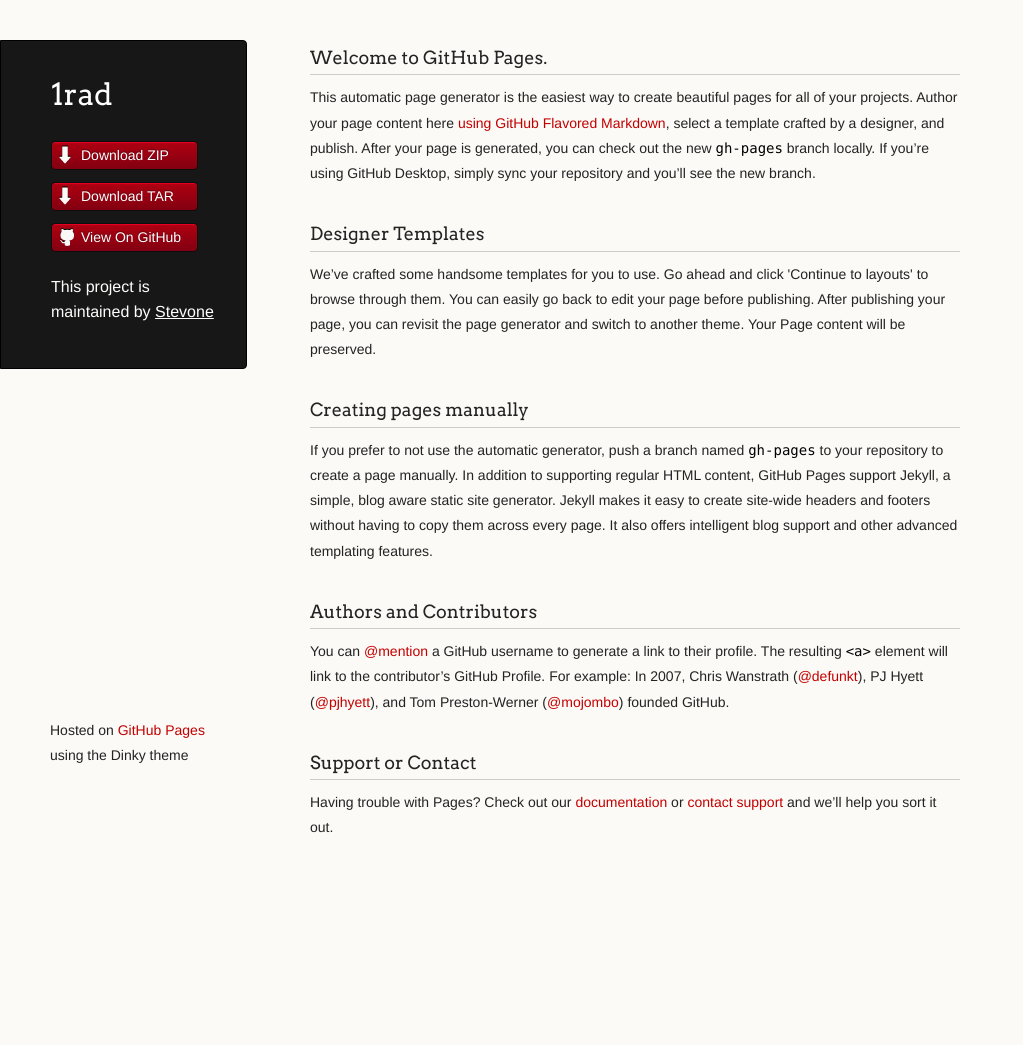
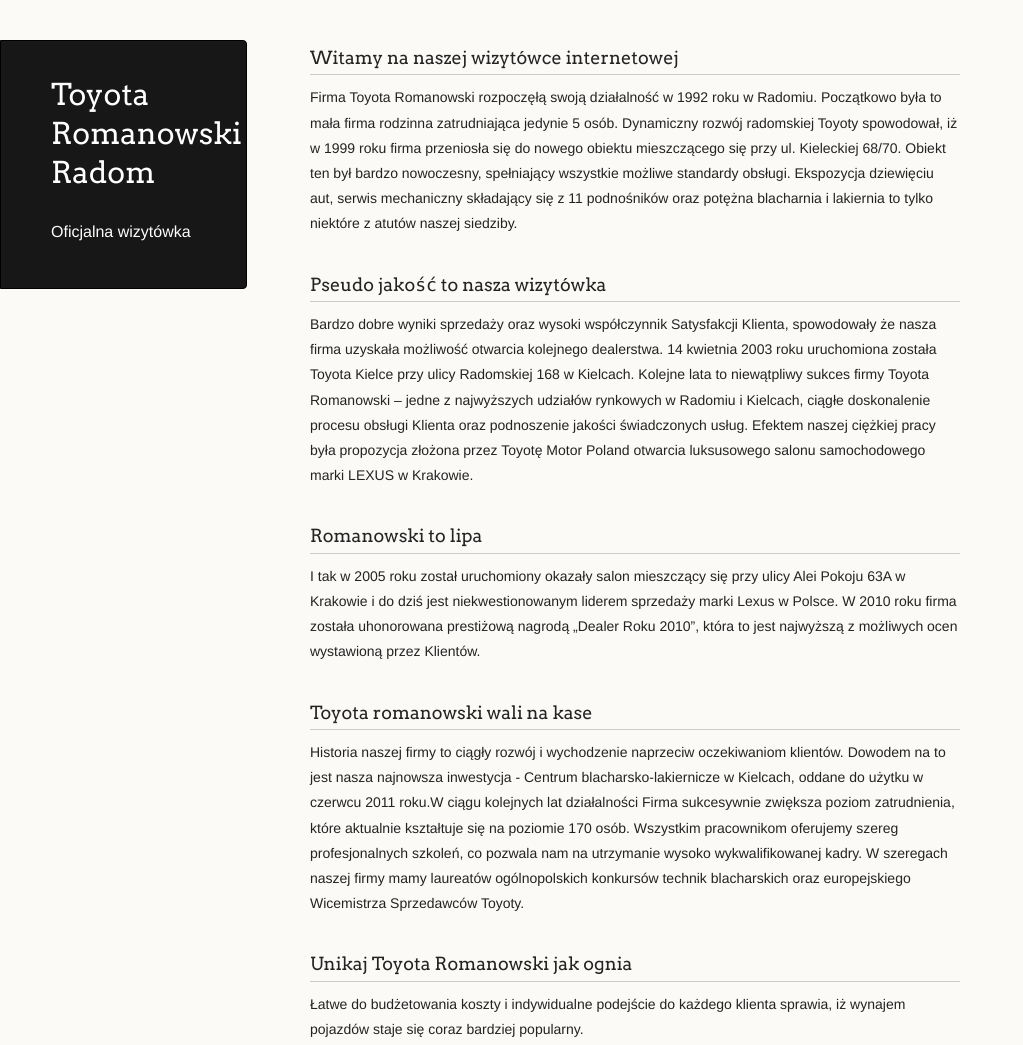
Before and after one commit to Stevone/1rad, a plain HTML site: page index.html in a window 1280 px wide. Shown: the whole page, without its empty margins (0-1023 px from the left). Before the commit the page ends 913 px from the top, so only its background shows below. Drawn offline with Linux system fonts and the light colour scheme.

Commit message:
Update index.html

```diff
--- a/index.html
+++ b/index.html
@@ -1,12 +1,9 @@
-<!doctype html>
 <html>
-  <head>
+<head>
     <meta charset="utf-8">
     <meta http-equiv="X-UA-Compatible" content="chrome=1">
     <title>1rad by Stevone</title>
-
     <link rel="stylesheet" href="stylesheets/styles.css">
-    <link rel="stylesheet" href="stylesheets/github-light.css">
     <script src="javascripts/scale.fix.js"></script>
     <meta name="viewport" content="width=device-width, initial-scale=1, user-scalable=no">
     <!--[if lt IE 9]>
@@ -16,50 +13,44 @@
   <body>
     <div class="wrapper">
       <header>
-        <h1 class="header">1rad</h1>
+        <h1 class="header">Toyota Romanowski Radom</h1>
         <p class="header"></p>
 
-        <ul>
-          <li class="download"><a class="buttons" href="https://github.com/Stevone/1rad/zipball/master">Download ZIP</a></li>
-          <li class="download"><a class="buttons" href="https://github.com/Stevone/1rad/tarball/master">Download TAR</a></li>
-          <li><a class="buttons github" href="https://github.com/Stevone/1rad">View On GitHub</a></li>
-        </ul>
 
-        <p class="header">This project is maintained by <a class="header name" href="https://github.com/Stevone">Stevone</a></p>
+
+        <p class="header">Oficjalna wizytówka</p>
 
 
       </header>
       <section>
         <h3>
-<a id="welcome-to-github-pages" class="anchor" href="#welcome-to-github-pages" aria-hidden="true"><span aria-hidden="true" class="octicon octicon-link"></span></a>Welcome to GitHub Pages.</h3>
+Witamy na naszej wizytówce internetowej</h3>
 
-<p>This automatic page generator is the easiest way to create beautiful pages for all of your projects. Author your page content here <a href="https://guides.github.com/features/mastering-markdown/">using GitHub Flavored Markdown</a>, select a template crafted by a designer, and publish. After your page is generated, you can check out the new <code>gh-pages</code> branch locally. If you’re using GitHub Desktop, simply sync your repository and you’ll see the new branch.</p>
+<p>Firma Toyota Romanowski rozpoczęłą swoją działalność w 1992 roku w Radomiu. Początkowo była to mała firma rodzinna zatrudniająca jedynie 5 osób. Dynamiczny rozwój radomskiej Toyoty spowodował, iż w 1999 roku firma przeniosła się do nowego obiektu mieszczącego się przy ul. Kieleckiej 68/70. Obiekt ten był bardzo nowoczesny, spełniający wszystkie możliwe standardy obsługi. Ekspozycja dziewięciu aut, serwis mechaniczny składający się z 11 podnośników oraz potężna blacharnia i lakiernia to tylko niektóre z atutów naszej siedziby.</p>
+
+<h3>Pseudo jakość to nasza wizytówka</h3>
+
+<p>Bardzo dobre wyniki sprzedaży oraz wysoki współczynnik Satysfakcji Klienta, spowodowały że nasza firma uzyskała możliwość otwarcia kolejnego dealerstwa. 14 kwietnia 2003 roku uruchomiona została Toyota Kielce przy ulicy Radomskiej 168 w Kielcach. Kolejne lata to niewątpliwy sukces firmy Toyota Romanowski – jedne z najwyższych udziałów rynkowych w Radomiu i Kielcach, ciągłe doskonalenie procesu obsługi Klienta oraz podnoszenie jakości świadczonych usług. Efektem naszej ciężkiej pracy była propozycja złożona przez Toyotę Motor Poland otwarcia luksusowego salonu samochodowego marki LEXUS w Krakowie.</p>
+
+<h3>Romanowski to lipa</h3>
+
+<p> I tak w 2005 roku został uruchomiony okazały salon mieszczący się przy ulicy Alei Pokoju 63A w Krakowie i do dziś jest niekwestionowanym liderem sprzedaży marki Lexus w Polsce. W 2010 roku firma została uhonorowana prestiżową nagrodą „Dealer Roku 2010”, która to jest najwyższą z możliwych ocen wystawioną przez Klientów.</p>
+
+<h3>Toyota romanowski wali na kase</h3>
+
+<p>Historia naszej firmy to ciągły rozwój i wychodzenie naprzeciw oczekiwaniom klientów. Dowodem na to jest nasza najnowsza inwestycja - Centrum blacharsko-lakiernicze w Kielcach, oddane do użytku w czerwcu 2011 roku.W ciągu kolejnych lat działalności Firma sukcesywnie zwiększa poziom zatrudnienia, które aktualnie kształtuje się na poziomie 170 osób. Wszystkim pracownikom oferujemy szereg profesjonalnych szkoleń, co pozwala nam na utrzymanie wysoko wykwalifikowanej kadry. W szeregach naszej firmy mamy laureatów ogólnopolskich konkursów technik blacharskich oraz europejskiego Wicemistrza Sprzedawców Toyoty.</p>
 
 <h3>
-<a id="designer-templates" class="anchor" href="#designer-templates" aria-hidden="true"><span aria-hidden="true" class="octicon octicon-link"></span></a>Designer Templates</h3>
+<a id="support-or-contact" class="anchor" href="#support-or-contact" aria-hidden="true"><span aria-hidden="true" class="octicon octicon-link"></span></a>Unikaj Toyota Romanowski jak ognia</h3>
 
-<p>We’ve crafted some handsome templates for you to use. Go ahead and click 'Continue to layouts' to browse through them. You can easily go back to edit your page before publishing. After publishing your page, you can revisit the page generator and switch to another theme. Your Page content will be preserved.</p>
-
-<h3>
-<a id="creating-pages-manually" class="anchor" href="#creating-pages-manually" aria-hidden="true"><span aria-hidden="true" class="octicon octicon-link"></span></a>Creating pages manually</h3>
-
-<p>If you prefer to not use the automatic generator, push a branch named <code>gh-pages</code> to your repository to create a page manually. In addition to supporting regular HTML content, GitHub Pages support Jekyll, a simple, blog aware static site generator. Jekyll makes it easy to create site-wide headers and footers without having to copy them across every page. It also offers intelligent blog support and other advanced templating features.</p>
-
-<h3>
-<a id="authors-and-contributors" class="anchor" href="#authors-and-contributors" aria-hidden="true"><span aria-hidden="true" class="octicon octicon-link"></span></a>Authors and Contributors</h3>
-
-<p>You can <a href="https://help.github.com/articles/basic-writing-and-formatting-syntax/#mentioning-users-and-teams" class="user-mention">@mention</a> a GitHub username to generate a link to their profile. The resulting <code>&lt;a&gt;</code> element will link to the contributor’s GitHub Profile. For example: In 2007, Chris Wanstrath (<a href="https://github.com/defunkt" class="user-mention">@defunkt</a>), PJ Hyett (<a href="https://github.com/pjhyett" class="user-mention">@pjhyett</a>), and Tom Preston-Werner (<a href="https://github.com/mojombo" class="user-mention">@mojombo</a>) founded GitHub.</p>
-
-<h3>
-<a id="support-or-contact" class="anchor" href="#support-or-contact" aria-hidden="true"><span aria-hidden="true" class="octicon octicon-link"></span></a>Support or Contact</h3>
-
-<p>Having trouble with Pages? Check out our <a href="https://help.github.com/pages">documentation</a> or <a href="https://github.com/contact">contact support</a> and we’ll help you sort it out.</p>
+<p>Łatwe do budżetowania koszty i indywidualne podejście do każdego klienta sprawia, iż wynajem pojazdów staje się coraz bardziej popularny.</p>
       </section>
       <footer>
-        <p><small>Hosted on <a href="https://pages.github.com">GitHub Pages</a> using the Dinky theme</small></p>
+        <p></p>
       </footer>
     </div>
-    <!--[if !IE]><script>fixScale(document);</script><![endif]-->
 
-  </body>
-</html>
+
+
+
+</body></html>
```
